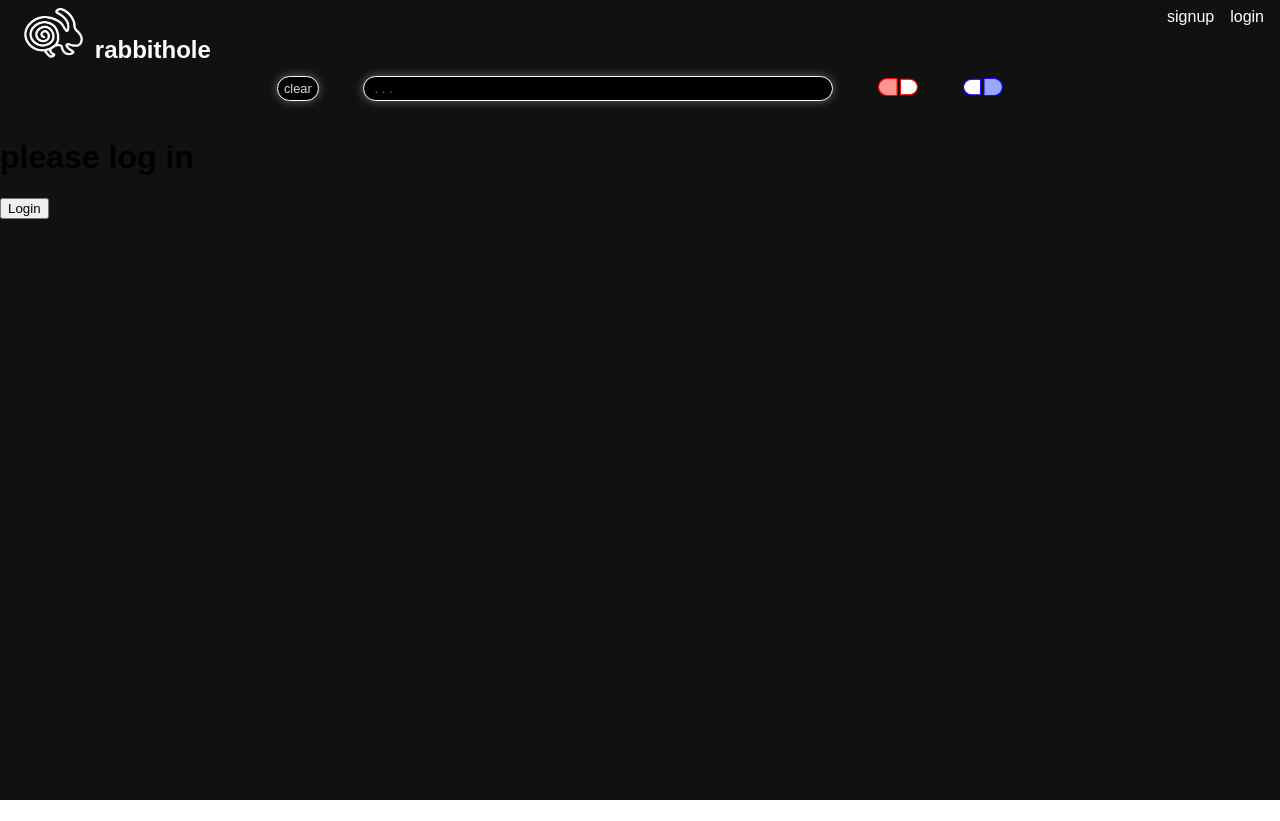
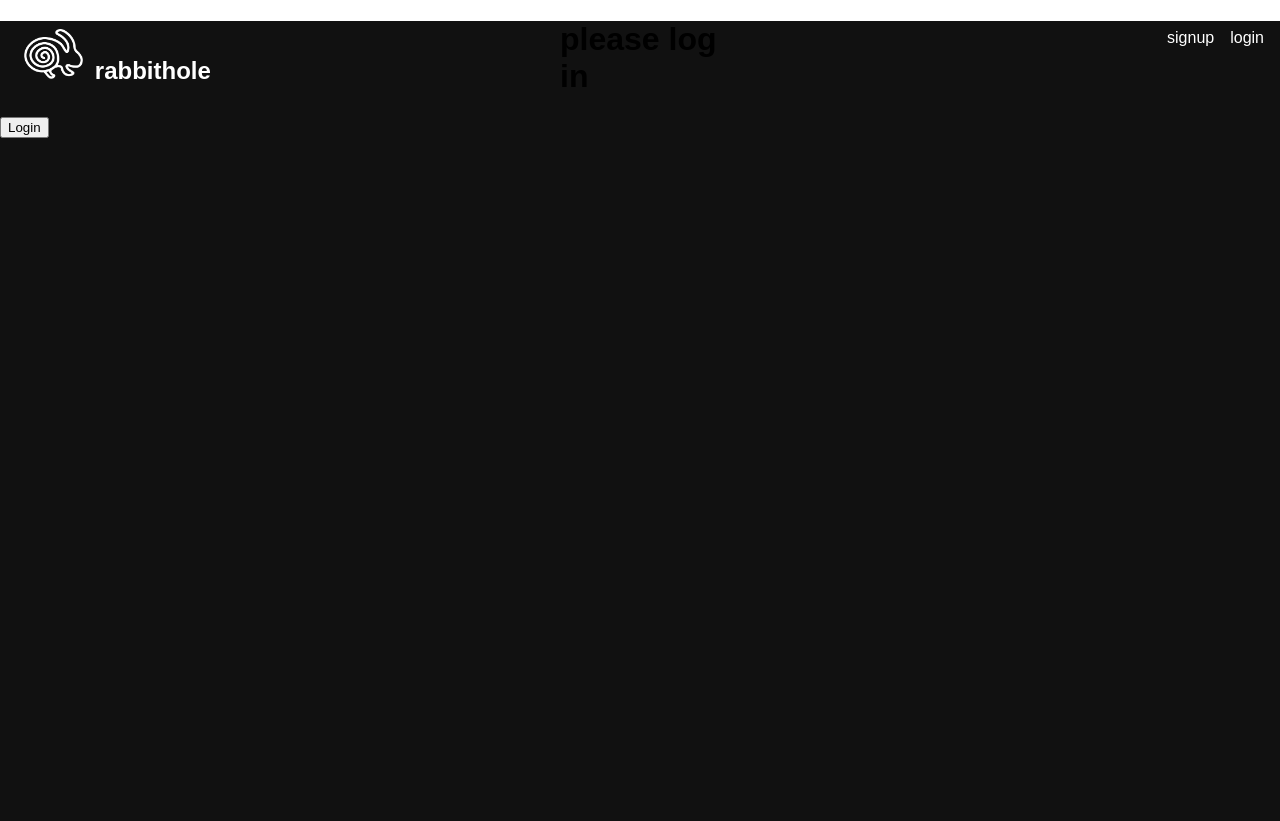
Before and after one commit to Wfritz5/wikiRabbitHole, a React (Create React App) app in the folder client/: page /profile in a window 1280 px wide. Before the commit the page ends 800 px from the top, so only its background shows below. Built offline with nearby package versions, Linux system fonts and the light colour scheme; no server answers.

Commit message:
moved searchform to home directory

```diff
--- a/client/src/components/TopNav.js
+++ b/client/src/components/TopNav.js
@@ -13,7 +13,6 @@ import API from "../utils/API";
 //     DropdownMenu,
 //     DropdownItem,
 // } from 'reactstrap';
-import SearchForm from "./SearchForm";
 import styled from "styled-components";
 import logo from "../logo.png";
 
@@ -104,8 +103,6 @@ export default class TopNav extends Component {
                     <Project>rabbithole</Project>
                 </Brand>
 
-                <SearchForm></SearchForm>
-
             </Navigation>
             // <div>
             //     <Navbar className="navbar" light expand="md">
--- a/client/src/pages/Home/Home.js
+++ b/client/src/pages/Home/Home.js
@@ -1,6 +1,7 @@
 import React, { Component } from "react";
 import { Button } from "reactstrap";
 import API from "../../utils/API";
+import SearchForm from "../../components/SearchForm.js";
 
 class Home extends Component {
 
@@ -33,6 +34,7 @@ class Home extends Component {
                 {this.state.loggedIn ? (
                     <Button color="warning" block>View Saved Articles</Button>
                 ) : (<></>)}
+                <SearchForm></SearchForm>
             </div>
         );
     }
```
